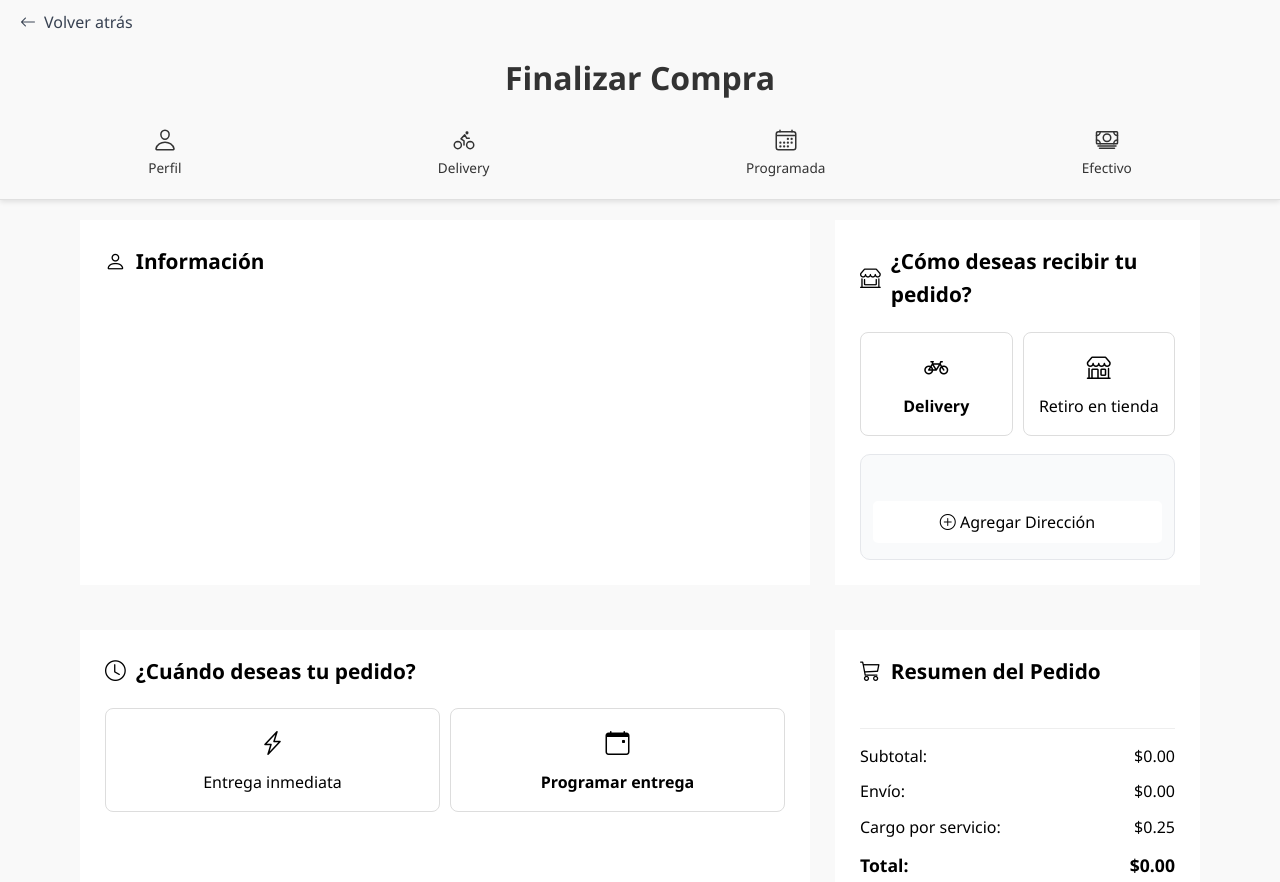
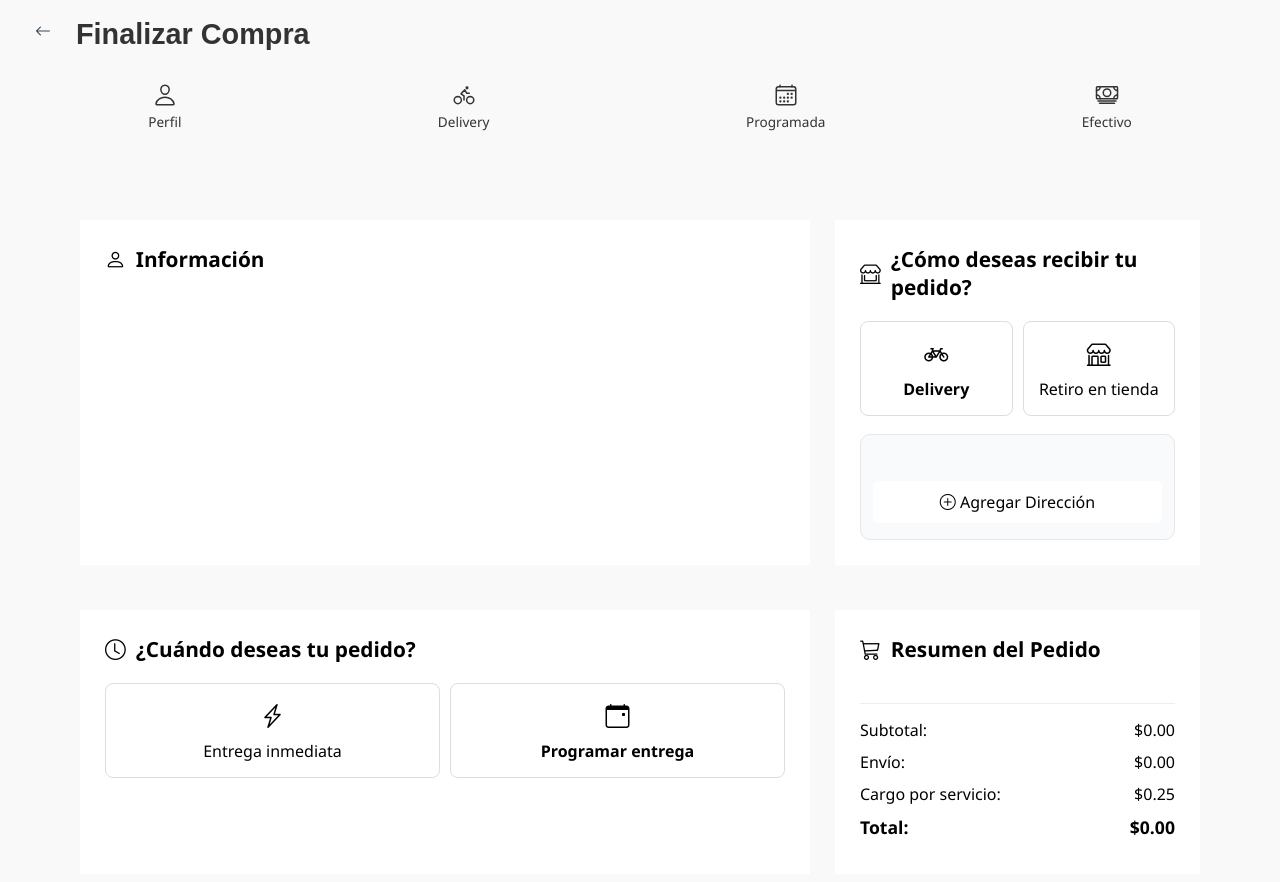
Before and after one commit to appchys/fuddi, a website built with Vite: page checkout.html in a window 1280 px wide. Shown: the top 882 px of the page. Built offline with nearby package versions, Linux system fonts and the light colour scheme; no server answers; a web font is replaced by a local one.

Commit message:
Mejoras en checkout

```diff
--- a/checkout.html
+++ b/checkout.html
@@ -13,10 +13,12 @@
 <body>
     <div class="checkout-container">
         <header class="checkout-header">
-            <a href="javascript:history.back()" class="back-link" style="font-size: 1rem; color: #374151; text-decoration: none; display: flex; align-items: center; gap: 8px; margin-bottom: 16px;">
-                <i class="bi bi-arrow-left"></i> Volver atrás
-            </a>
-            <h1>Finalizar Compra</h1>
+            <div class="header-row">
+                <a href="javascript:history.back()" class="back-link">
+                    <i class="bi bi-arrow-left"></i>
+                </a>
+                <h1 class="title">Finalizar Compra</h1>
+            </div>
             <div class="checkout-indicators">
                 <div class="indicator">
                     <ion-icon name="person-outline"></ion-icon>
--- a/css/checkout.css
+++ b/css/checkout.css
@@ -6,11 +6,6 @@
     font-family: 'Segoe UI', Tahoma, Geneva, Verdana, sans-serif;
 }
 
-body {
-    background-color: #f5f7fa;
-    color: var(--dark-color);
-    line-height: 1.6;
-}
 
 .checkout-container {
     max-width: 1200px;
@@ -22,35 +17,22 @@
 /* Estilo para el encabezado fijo */
 .checkout-header {
     position: fixed;
+    background-color: #f9f9f9;
     top: 0;
     left: 0;
     width: 100%;
     z-index: 1000;
-    background-color: white; /* Fondo blanco para que sea visible */
-    box-shadow: 0 2px 5px rgba(0, 0, 0, 0.1); /* Sombra para destacar */
-    padding: 10px 20px;
     text-align: center;
     transform: translateY(0); /* Asegúrate de que esté visible */
     transition: none; /* Elimina cualquier transición */
-}
-
-
-/* Encabezado */
-.checkout-header {
     text-align: center;
     margin-bottom: 30px;
     padding-bottom: 20px;
-    border-bottom: 1px solid #e0e0e0;
+    padding-top: 30px;
+    padding-left: 15px;
+    padding-right: 15px;
 }
 
-.checkout-header h1 {
-    color: var(--primary-color);
-    font-size: 2rem;
-    display: flex;
-    align-items: center;
-    justify-content: center;
-    gap: 10px;
-}
 
 /* Secciones principales */
 .checkout-main {
@@ -461,8 +443,8 @@
 }
 
 .user-data img {
-    width: 100px; /* Tamaño de la imagen */
-    height: 100px;
+    width: 80px; /* Tamaño de la imagen */
+    height: 80px;
     border-radius: 50%; /* Hace la imagen circular */
     object-fit: cover; /* Ajusta la imagen dentro del contenedor */
 }
@@ -512,3 +494,28 @@
     display: flex; /* Alinea los botones en una fila */
     gap: 10px; /* Espaciado entre los botones */
 }
+
+.header-row {
+    display: flex; /* Alinea los elementos en una fila */
+    align-items: center; /* Centra verticalmente los elementos */
+    gap: 10px; /* Espaciado entre el botón y el título */
+}
+
+.back-link {
+    font-size: 1.5rem; /* Tamaño del ícono */
+    color: #374151; /* Color del ícono */
+    text-decoration: none; /* Elimina el subrayado */
+    display: flex; /* Asegura que el ícono esté alineado */
+    align-items: center; /* Centra verticalmente el ícono */
+    cursor: pointer; /* Cambia el cursor a "pointer" */
+    padding-left: 15px; /* Espaciado a la izquierda */
+    padding-right: 15px; /* Espaciado a la derecha */
+    padding-top: 10px;
+}
+
+.title {
+    font-size: 1.8rem; /* Tamaño del título */
+    color: #333; /* Color del texto */
+    font-family: 'Poetsen One', sans-serif; /* Fuente del título */
+    margin: 0; /* Elimina márgenes */
+}
--- a/css/styles.css
+++ b/css/styles.css
@@ -1,4 +1,5 @@
 @import url('https://fonts.googleapis.com/css2?family=Poetsen+One&display=swap');
+@import url('https://fonts.googleapis.com/css2?family=Dongle&display=swap');
 
 /* General styles */
 body {
@@ -9,7 +10,7 @@
 }
 
 header {
-    background-color: transparent;
+
     color: #333;
     padding: 10px 20px;
     text-align: center;
@@ -74,3 +75,19 @@
     gap: 8px;
     margin-bottom: 16px;
 }
+
+/* Estilo para el título */
+.title {
+    font-size: 1.8rem;
+    color: #333;
+    font-family: 'Poetsen One', sans-serif;
+    margin: 0;
+}
+
+/* Estilo para el subtítulo */
+.subtitle {
+    font-size: 1.4rem;
+    color: #666;
+    font-family: 'Dongle', sans-serif;
+    margin-top: -5px; /* Reduce el espacio entre el título y el subtítulo */
+}
```
